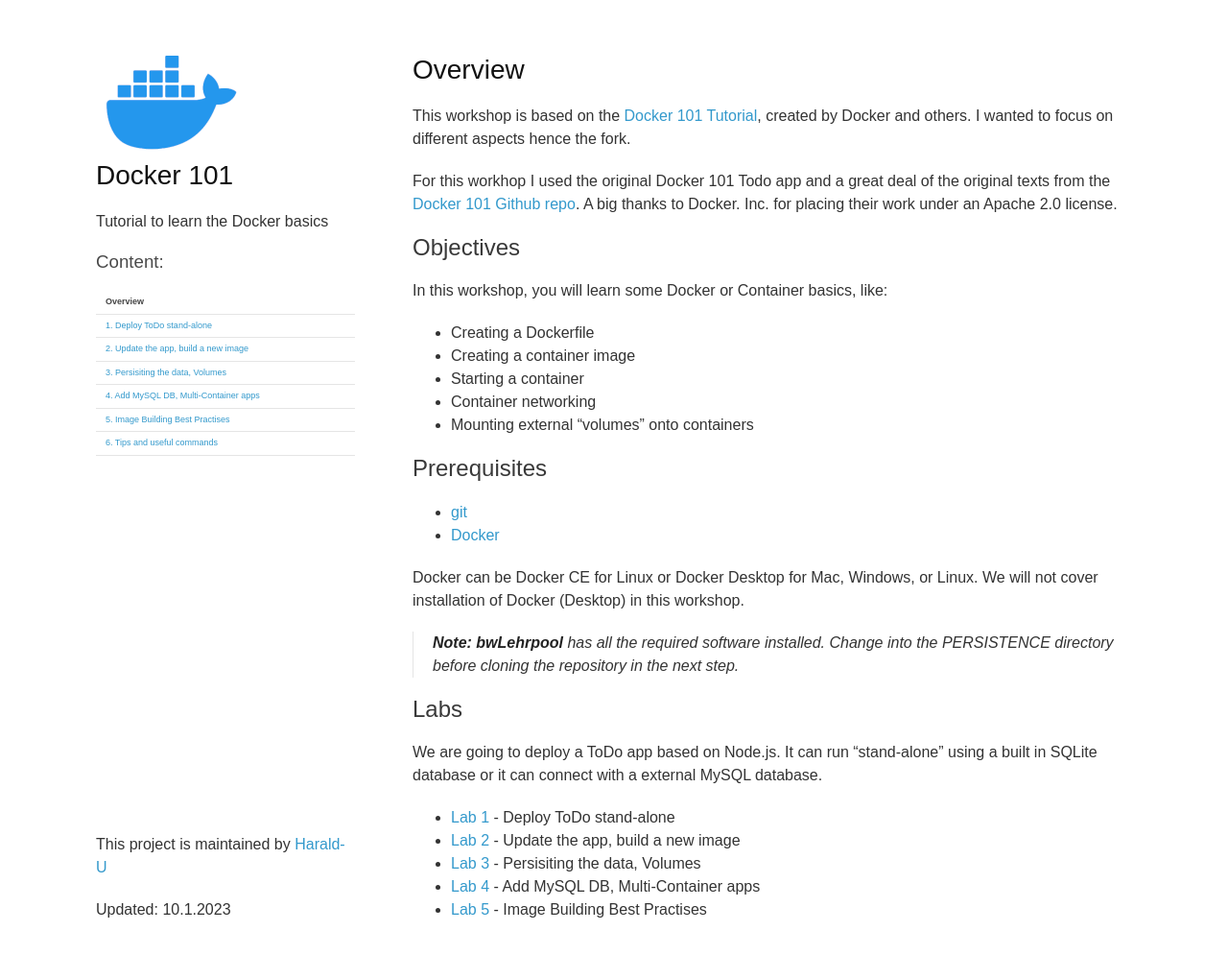
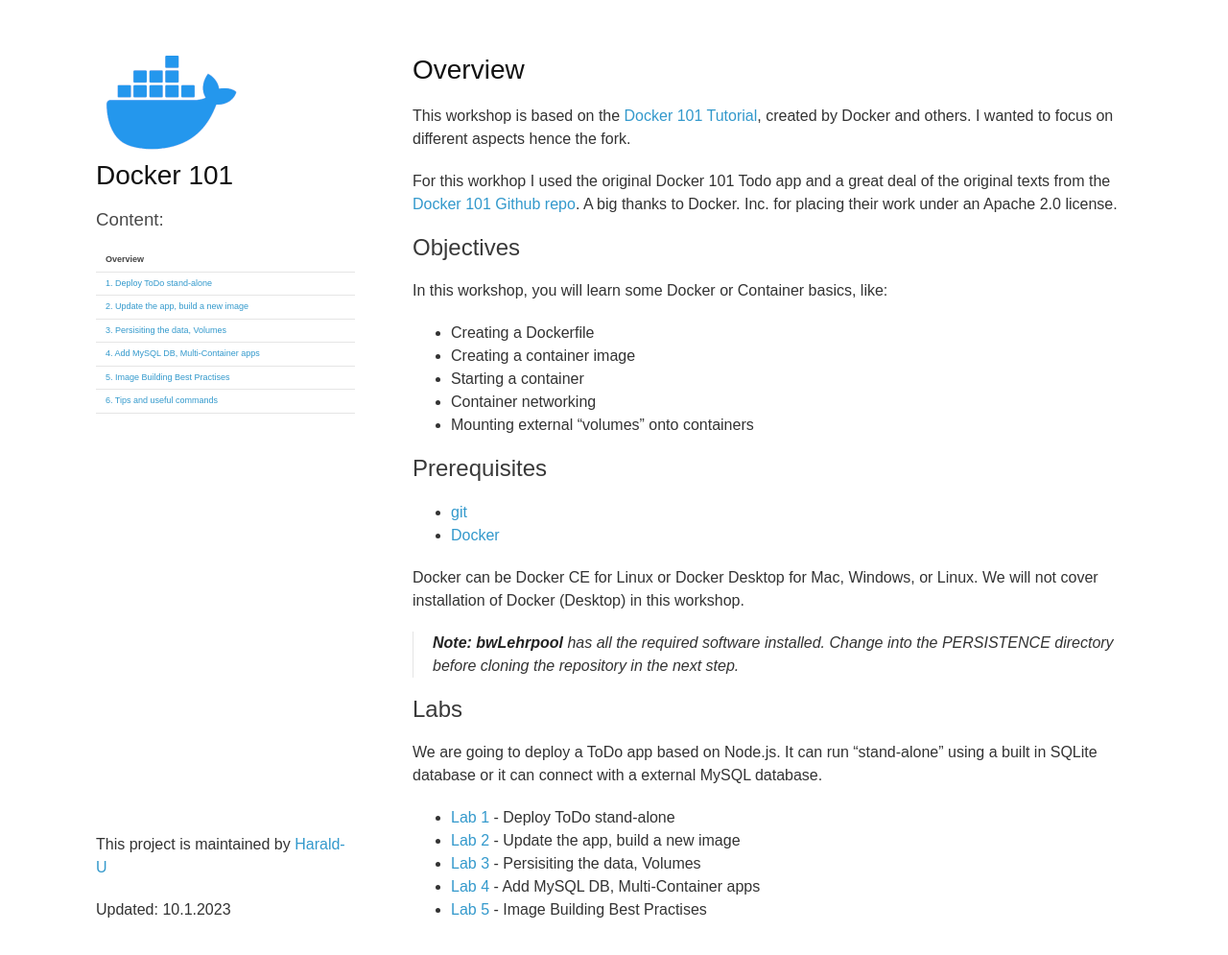
Before and after one commit to Harald-U/docker-101, a Jekyll site: the page built from index.md, in a window 1280 px wide and 1030 px high. Shown: the top 995 px of the window at 96% size. Built offline with Jekyll 4.4.1, drawn with Linux system fonts in a browser that asks for light colours; the repository's description, which GitHub fills in, is left out.

Commit message:
no descr

```diff
--- a/_config.yml
+++ b/_config.yml
@@ -1,7 +1,6 @@
 theme: jekyll-theme-minimal
 title: Docker 101
 updated: 10.1.2023
-description: Tutorial to learn the Docker basics
 logo: assets/img/docker-logo.png
 show_downloads: False
 navigation:
```
